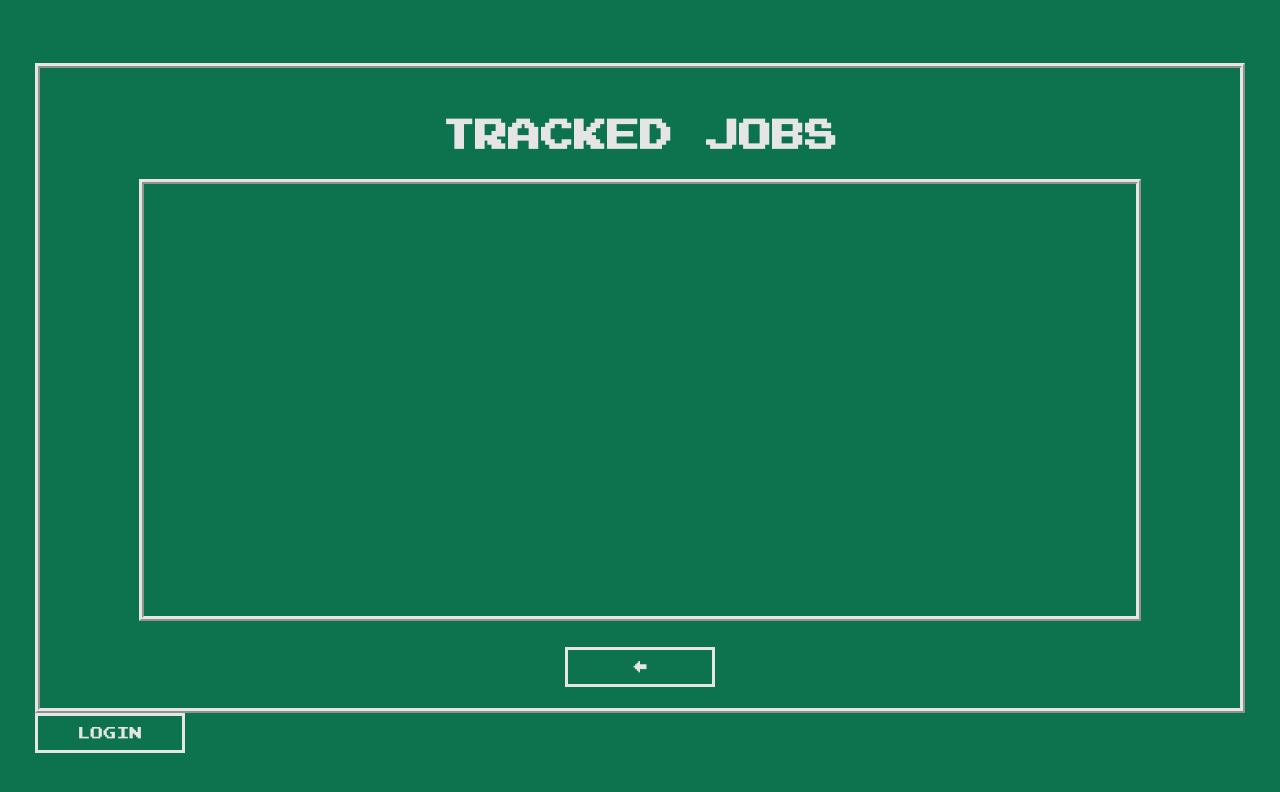
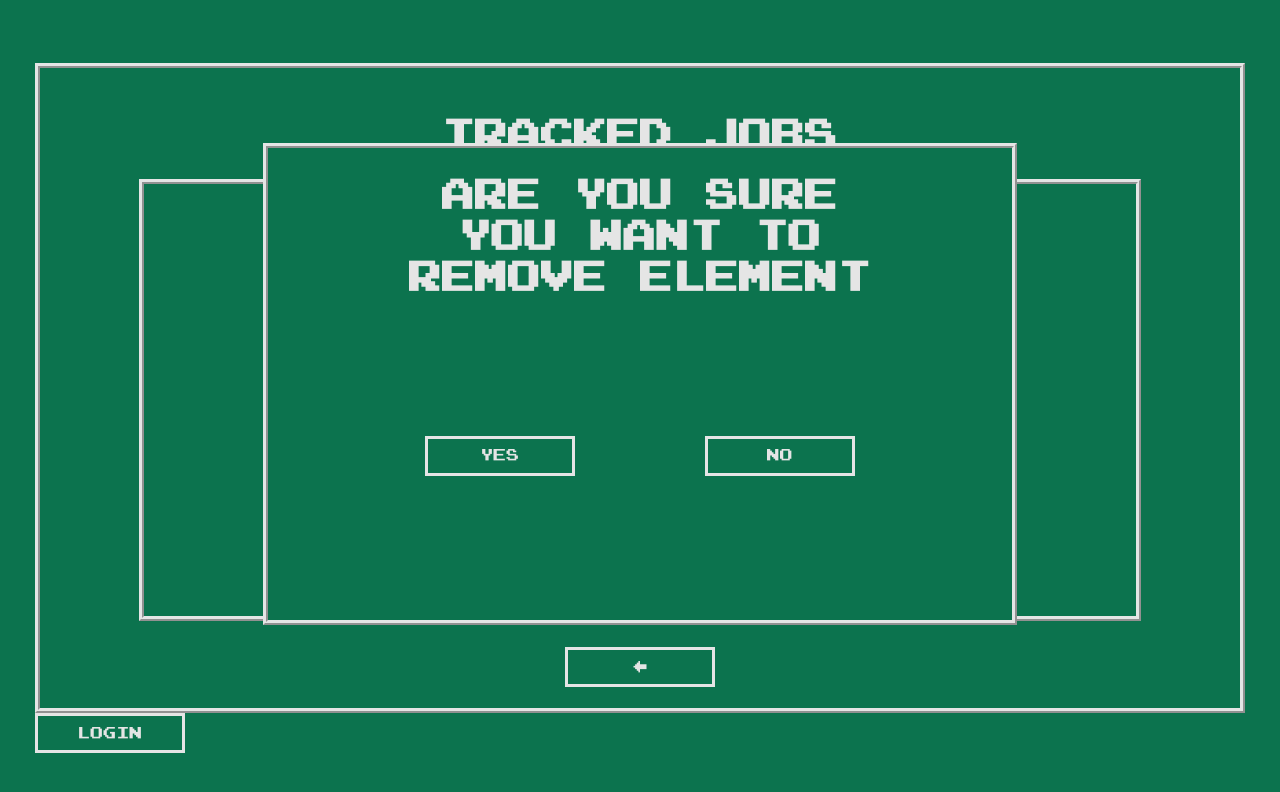
Before and after one commit to grantortino/job-hunter, a React (Create React App) app: page /trackedjobs in a window 1280 px wide. Shown: the top 792 px of the page. Built offline with nearby package versions, Linux system fonts and the light colour scheme.

Commit message:
working with other modals

```diff
--- a/src/components/Job.js
+++ b/src/components/Job.js
@@ -8,24 +8,7 @@ import jobPawRejected from '../assets/job-hunter-characters/job-hunter-svg/track
 import jobPawPending from '../assets/job-hunter-characters/job-hunter-svg/tracked-job-paw-pending.svg';
 
 
-const Job = ({ job, status }) => {
-
-    // when I modify the state, consequentially the component re-renders and displays the filtered jobs - it is a dirty hack
-    const [quickHack, setQuickHack] = useState(false);
-    const [image, setImage] = useState();
-
-    // const setImageHandler = () => {
-    //     if (job.status === "rejected") {
-    //         setImage(jobPawRejected);
-    //         return image;
-    //     } else if (job.status === "accepted") {
-    //         setImage(jobPawAccepted);
-    //         return image;
-    //     } else {
-    //         setImage(jobPawPending);
-    //         return image;
-    //     }
-    // };
+const Job = ({ job, status, isRefreshed, setIsRefreshed }) => {
 
     const textAlign = {textAlign: "center"};
 
@@ -44,7 +27,7 @@ const Job = ({ job, status }) => {
                 <a rel="noreferrer" className="font-medium" href={job.jobLink} target="_blank">LINK</a>
                 {/* <div className="font-medium">{job.date}</div> */}
                 <div className="font-medium">{job.date === undefined ? <div className="medium bold">Date?</div> : convertDate(job.date)}</div>
-                <div className="font-medium pointer" onClick={() => {jobstore.remove(job.id); setQuickHack(!quickHack)}}>ERASE</div>
+                <div className="font-medium pointer" onClick={() => {jobstore.remove(job.id); setIsRefreshed(!isRefreshed)}}>ERASE</div>
             </div>
         </div>
     )
--- a/src/components/JobTrackerForm.js
+++ b/src/components/JobTrackerForm.js
@@ -66,6 +66,8 @@ import Modal from './Modal';
                 onClose={onClose}
                 modalHeaderText="ARE YOU SURE YOU WANT TO SAVE:"
                 modalMainObject={companyName === undefined ? '-Company Name is Missing-?' : `"${companyName}"?`}
+                modalSmallTextYes="And straight to the tracked jobs hub."
+                modalSmallTextNo="And back to the hunt."
                 />
                 }
 
--- a/src/components/Modal.js
+++ b/src/components/Modal.js
@@ -1,6 +1,6 @@
 import React from 'react';
 
-const Modal = ({ onSubmit, children, modalHeaderText, modalMainObject, onClose }) => {
+const Modal = ({ onSubmit, children, modalHeaderText, modalMainObject, onClose, modalSmallTextYes, modalSmallTextNo }) => {
     return (
 
         <div className="modal-container">
@@ -11,11 +11,11 @@ const Modal = ({ onSubmit, children, modalHeaderText, modalMainObject, onClose }
             <div className="modal-buttons-container">
                 <div className="modal-button-card">
                     <button className="buttons small" onClick={onSubmit}>YES</button>
-                    <h3 className="font-small">And straight to the tracked jobs hub.</h3>
+                    <h3 className="font-small">{modalSmallTextYes}</h3>
                 </div>
                 <div className="modal-button-card">
                     <button className="buttons small" onClick={onClose}>NO</button>
-                    <h3 className="font-small">And back to the hunt.</h3>
+                    <h3 className="font-small">{modalSmallTextNo}</h3>
                 </div>
             </div>
         </div>
--- a/src/components/TrackedJobs.js
+++ b/src/components/TrackedJobs.js
@@ -1,16 +1,36 @@
-import React from 'react';
+import React, { useState } from 'react';
 import { Link } from 'react-router-dom';
 // components
 import Screen from './Screen';
 import Job from './Job';
+import Modal from './Modal';
 // store
 import jobstore from '../stores/JobStore';
 
 const TrackedJobs = () => {
 
+    // state
+    const [isRefreshed, setIsRefreshed] = useState(false);
+    const [isVisible, setIsVisible] = useState(true);
+    // functions
+    const onClose = () => {
+        setIsVisible(false);
+    };
+    const onSubmit = () => {
+
+    }
+
     return (
+
         <Screen>
             <div className="tracked-jobs-container">
+
+                {isVisible && <Modal
+                modalHeaderText="ARE YOU SURE YOU WANT TO REMOVE ELEMENT"
+                onClose={onClose}
+                onSubmit={onSubmit}
+                />
+                }
 
                 <div className="pages-header-huge">
                     <h1 className="huge">TRACKED JOBS</h1>
@@ -29,7 +49,7 @@ const TrackedJobs = () => {
                             //     <div className="font-small">{job.date}</div>
                             //     <div className="font-small pointer" onClick={() => {jobstore.remove(job.id); setQuickHack(!quickHack)}}>ERASE</div>
                             // </div>
-                            <Job key={job.id} job={job} />
+                            <Job key={job.id} job={job} isRefreshed={isRefreshed} setIsRefreshed={setIsRefreshed} objectName={job.companyName}/>
                         ))}
                     </div>
                 </div>
```
